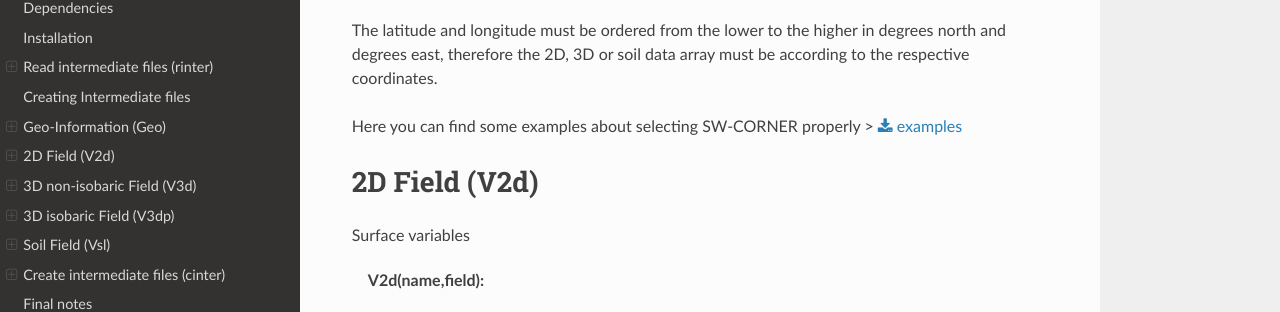
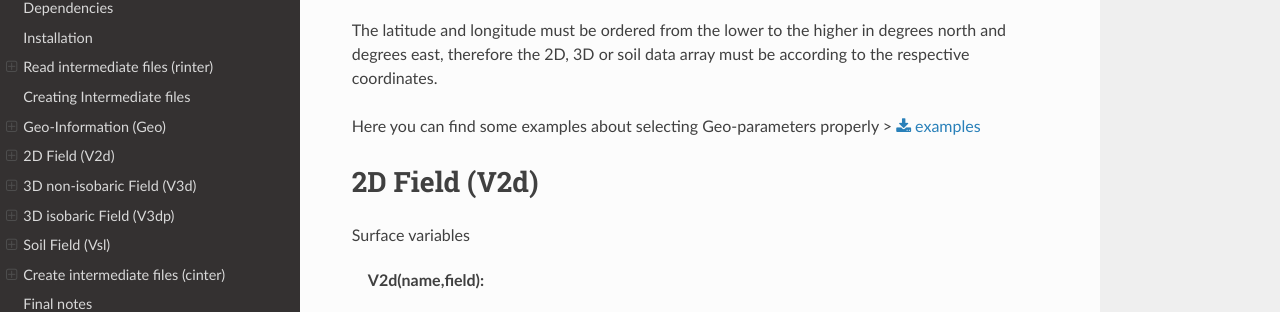
Before and after one commit to dniloash/Pywinter, a Sphinx documentation site: the page built from rtdoc/source/index.rst, in a window 1280 px wide and 900 px high, scrolled down 3976 px. Shown: the part 141-453 px from the top of the window. Built offline with Sphinx 7.4.7 and the Read the Docs theme 2.0.0, drawn with Linux system fonts in a browser that asks for light colours.

Commit message:
Update index.rst
update text geo examples

```diff
--- a/rtdoc/source/index.rst
+++ b/rtdoc/source/index.rst
@@ -194,7 +194,7 @@
 
 The latitude and longitude must be ordered from the lower to the higher in degrees north and degrees east, therefore the 2D, 3D or soil data array must be according to the respective coordinates.
 
-Here you can find some examples about selecting SW-CORNER properly > :download:`examples <https://github.com/dniloash/Pywinter/blob/master/examples/data_lat_lon_example.ipynb>`
+Here you can find some examples about selecting Geo-parameters properly > :download:`examples <https://github.com/dniloash/Pywinter/blob/master/examples/data_lat_lon_example.ipynb>`
 
 
 2D Field (V2d)
```
